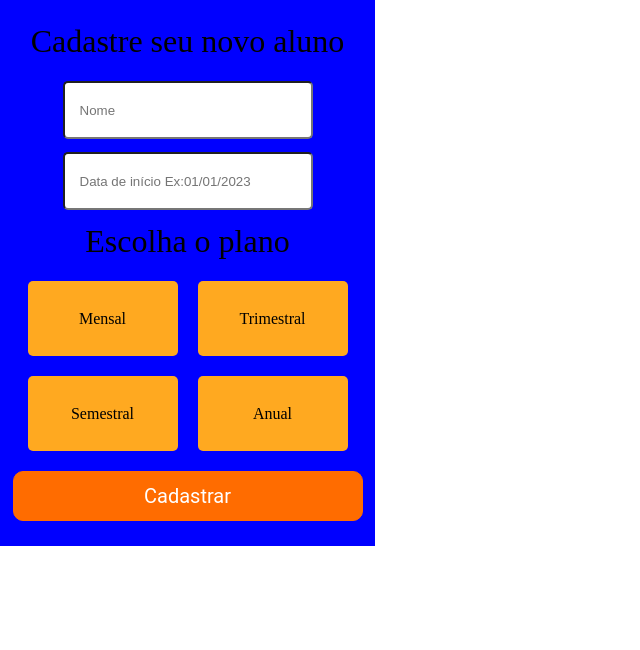
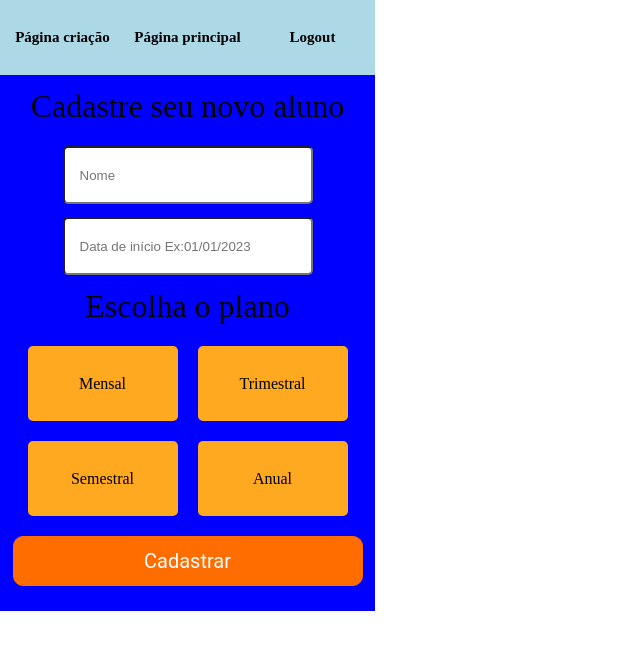
Before and after one commit to Mauricio-Camilo/MyStudio-front-end, a React (Create React App) app: page /insert in a window 1280 px wide. Shown: the top 650 px of the page, without its empty margins (0-640 px from the left). Built offline with nearby package versions, Linux system fonts and the light colour scheme; sample sign-in values are in the browser's storage.

Commit message:
feat: add header section with all the links and logout function

```diff
--- a/src/components/Header/index.jsx
+++ b/src/components/Header/index.jsx
@@ -1,9 +1,24 @@
+import { useNavigate } from "react-router-dom";
 import styled from "styled-components";
 
 function Header() {
+
+     const navigate = useNavigate();
+
+     function logout () {
+         const checkLogout = window.confirm("Deseja mesmo sair?")
+         if (checkLogout) {
+             localStorage.removeItem("token");
+             navigate("/");
+         }
+     }
+
     return (
         <Container>
-            <Title>Cabeçalho</Title>
+            <Hiperlink onClick={() => navigate("/insert")}>Página criação</Hiperlink>
+            <Hiperlink onClick={() => navigate("/main")}>Página principal</Hiperlink>
+            <Hiperlink onClick={() => logout()}>Logout</Hiperlink>
+
         </Container>
     )
 }
@@ -12,9 +27,9 @@ const Container = styled.div`
     width: var(--width-mobile);
     height: var(--height-header);
     display: flex;
-    flex-direction: column;
+    /* flex-direction: column; */
     align-items: center;
-    background-color: blue;
+    background-color: lightblue;
     position: fixed;
     top: 0;
     left: 0;
@@ -23,10 +38,20 @@ const Container = styled.div`
 
 const Title = styled.h1`
     /* font-family: 'Saira Stencil One', cursive;  */
-    font-size: 32px;
+    font-size: 25px;
     text-align: center;
     color: black;
     margin-top: 15px;
     margin-bottom: 24px;
 `
+
+const Hiperlink = styled.p`
+    width: 225px;
+    text-align: center;
+    font-size: 15px;
+    font-weight: 700;
+    color: black;
+    margin: 25px auto;
+    cursor: pointer;
+`
 export default Header;
--- a/src/pages/Insert/index.jsx
+++ b/src/pages/Insert/index.jsx
@@ -1,6 +1,6 @@
 import { useContext, useState } from "react";
 import { UserContext } from "../../contexts/userContext";
-
+import Header from "../../components/Header";
 import styled from "styled-components";
 import { useNavigate } from "react-router-dom";
 import { postClient } from "../../services/api";
@@ -73,6 +73,7 @@ function InsertClientPage() {
 
     return (
         <>
+            <Header />
             <Container>
                 <Title>Cadastre seu novo aluno</Title>
 
@@ -108,7 +109,7 @@ const Container = styled.div`
     flex-direction: column;
     align-items: center;
     background-color: blue;
-    padding-top: 10px;
+    margin-top: var(--height-header);
     padding-bottom: 25px;
 `
 
```
